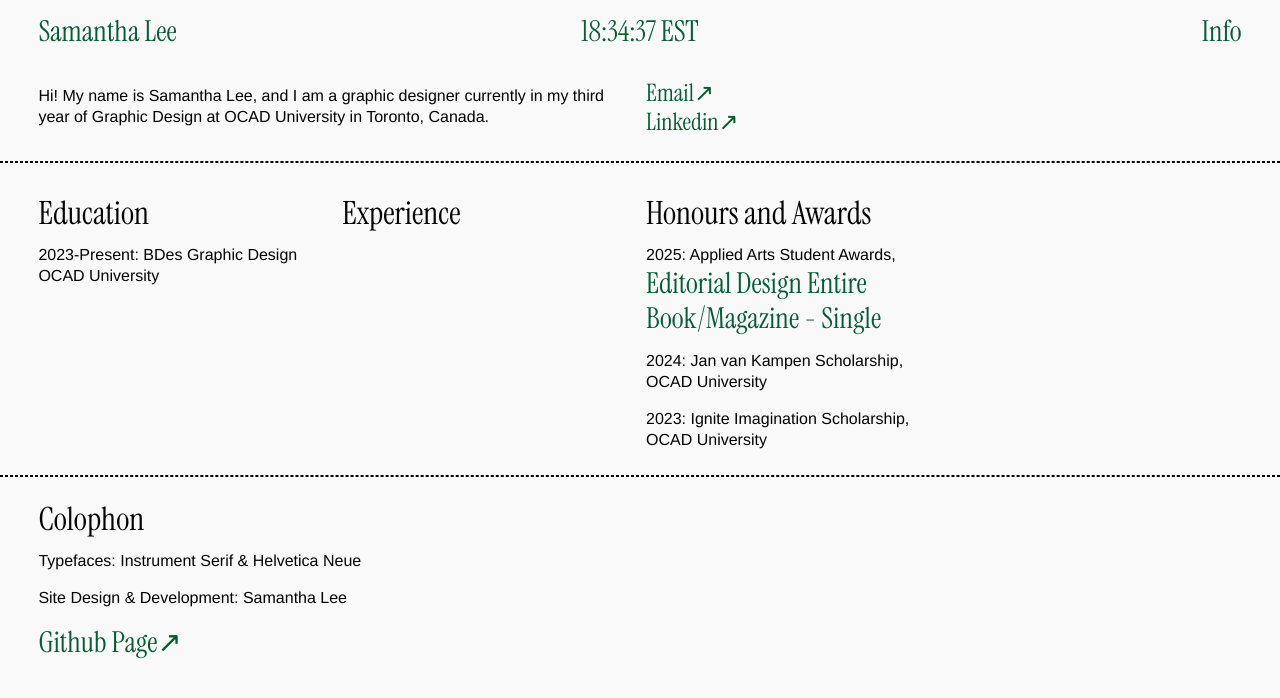
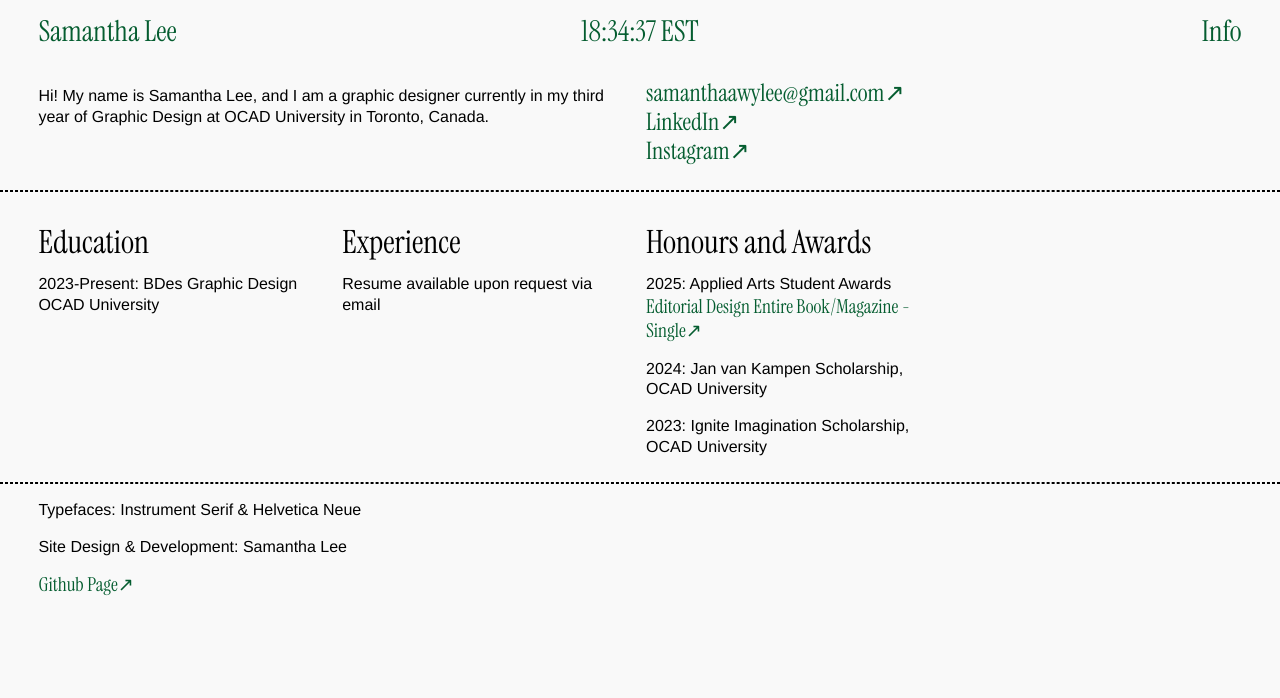
Before and after one commit to samanthalee223/Samantha-Lee-Portfolio, a plain HTML site: page info.html in a window 1280 px wide. Drawn offline with Linux system fonts and the light colour scheme; a web font is replaced by a local one.

Commit message:
Updated Info Page

```diff
--- a/css/style.css
+++ b/css/style.css
@@ -179,9 +179,6 @@ header {
   footer {
     position: sticky;
     margin: 0 3% 0;
-    display: flex;
-    justify-content: space-between;
-    column-gap: 50%;
   }
 
 
@@ -288,6 +285,10 @@ img {
     padding: 0;
 }
 
+.info a {
+    font-size: 1.2rem;
+}
+
 
 @media only screen and (max-width:750px) {
     .info {
@@ -300,6 +301,10 @@ img {
     .info {
         display: block;
     }
+}
+
+.colophon a {
+    font-size: 1.2rem;
 }
 
 
--- a/info.html
+++ b/info.html
@@ -32,10 +32,13 @@
 
         <ul>
             <li>
-                <a href="">Email↗</a>
+                <a href="mailto:samanthaawylee@gmail.com">samanthaawylee@gmail.com↗</a>
             </li>
             <li>
-                <a href="">Linkedin↗</a>
+                <a href="https://www.linkedin.com/in/samantha-lee-66878522b" target="_blank">LinkedIn↗</a>
+            </li>
+            <li>
+                <a href="https://www.instagram.com/mirikowo__/" target="_blank">Instagram↗</a>
             </li>
         </ul>
     </section>
@@ -55,14 +58,14 @@
         <div>
             <h2>Experience</h2>
             <ul>
-                <li><p></p></li>
+                <li><p>Resume available upon request via email</p></li>
             </ul>
         </div>
 
         <div>
             <h2>Honours and Awards</h2>
             <ul>
-                <li><p>2025: Applied Arts Student Awards, <a href="https://www.appliedartsmag.com/winners/student/there-is-a-strong-chance-it-will-happen-once-more-w340/?year=2025" target="_blank">Editorial Design Entire Book/Magazine - Single</a></p></li>
+                <li><p>2025: Applied Arts Student Awards <a href="https://www.appliedartsmag.com/winners/student/there-is-a-strong-chance-it-will-happen-once-more-w340/?year=2025" target="_blank">Editorial Design Entire Book/Magazine - Single↗</a></p></li>
                 <li><p>2024: Jan van Kampen Scholarship, OCAD University</p></li>
                 <li><p>2023: Ignite Imagination Scholarship, OCAD University</p></li>
             </ul>
@@ -74,12 +77,12 @@
         <hr>
     </div>
 
-    <section class="colophon">
-        <h2>Colophon</h2>
+    <footer class="colophon">
+
         <p>Typefaces: Instrument Serif & Helvetica Neue</p>
         <p>Site Design & Development: Samantha Lee</p>
         <p><a href="https://github.com/samanthalee223/Samantha-Lee-Portfolio" target="_blank">Github Page↗</a></p>
-    </section>
+    </footer>
 
     <script src="script.js"></script>
 
```
